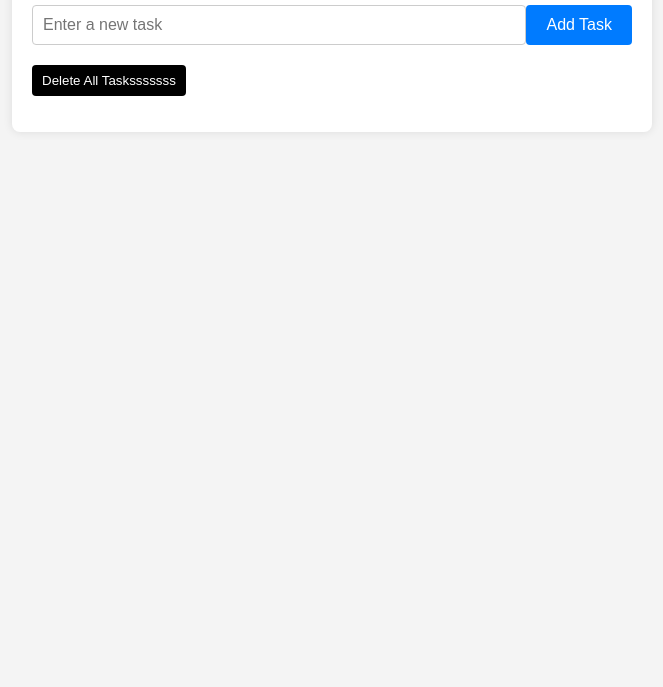
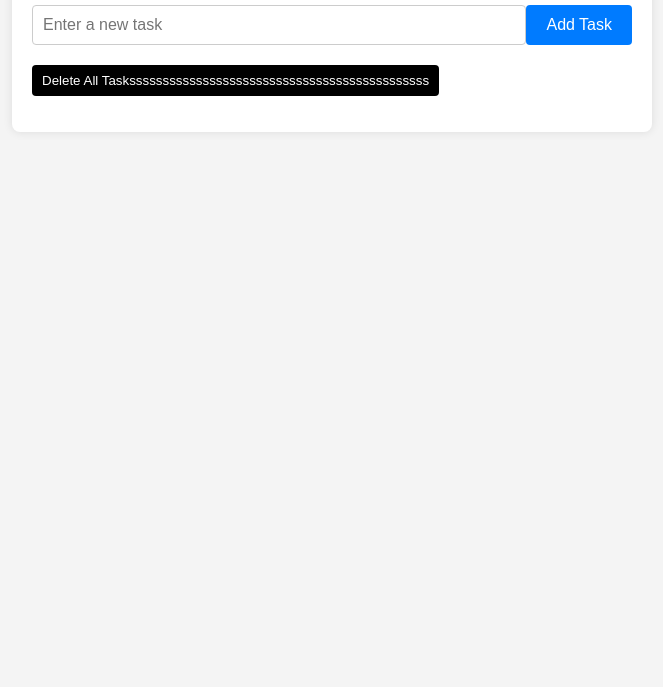
Before and after one commit to Yuva-aj/to-do, a website: page index.html in a window 1280 px wide. Shown: the part 113-800 px from the top of the page, without its empty margins (308-971 px from the left). Drawn offline with Linux system fonts and the light colour scheme; no server answers.

Commit message:
tendathuku

```diff
--- a/index.html
+++ b/index.html
@@ -15,7 +15,7 @@
             <input type="text" name="task" placeholder="Enter a new task">
             <input type="submit" value="Add Task">
         </form>
-        <button id="delete-all-btn">Delete All Tasksssssss</button>
+        <button id="delete-all-btn">Delete All Tasksssssssssssssssssssssssssssssssssssssssssssss</button>
         <ul>
             <!-- Todo list items will be dynamically updated here -->
         </ul>
```
